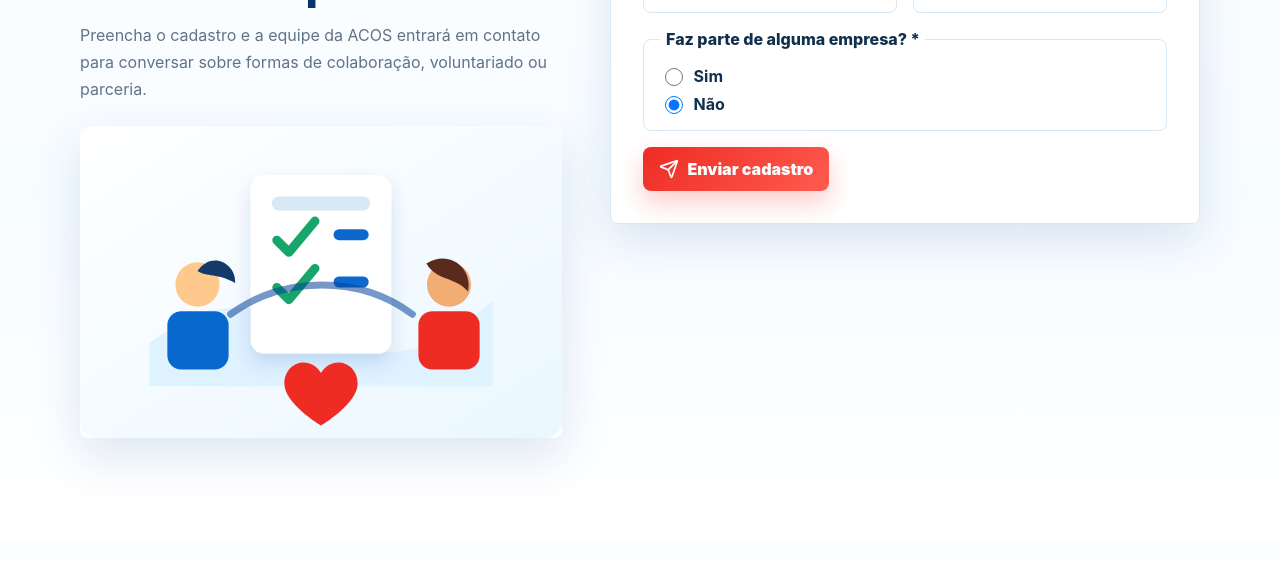
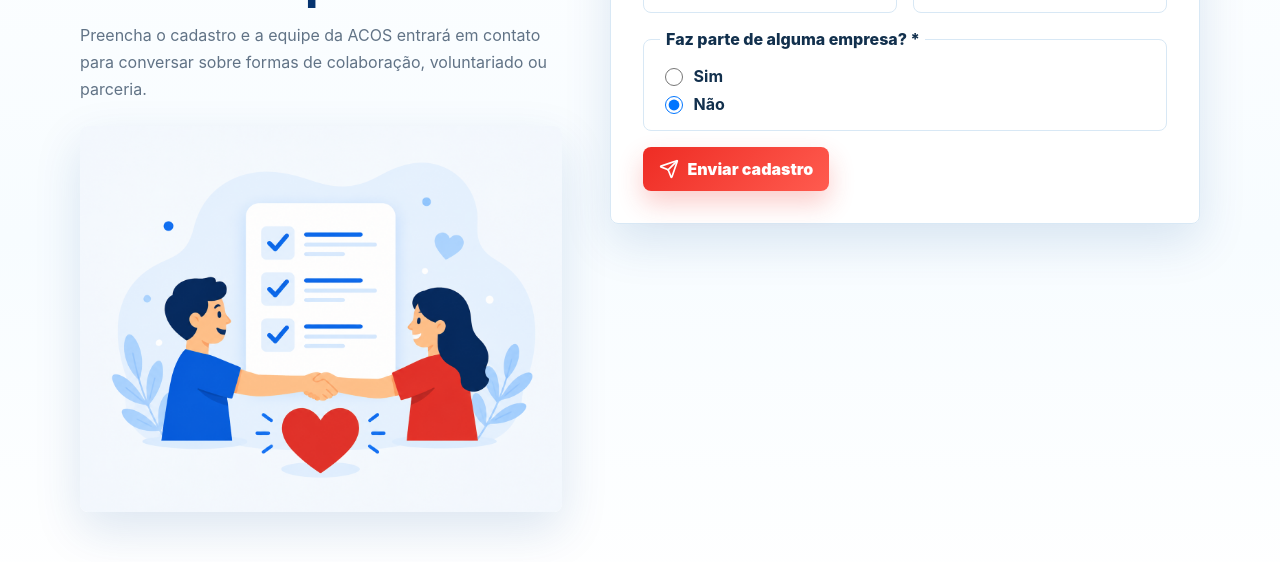
Before and after one commit to wiber120-cmd/arcos-site, a React (Vite) app: page / in a window 1280 px wide. Shown: the part 4920-5482 px from the top of the page. Built offline with nearby package versions, Linux system fonts and the light colour scheme; no server answers.

Commit message:
troca de imagem 04

```diff
--- a/src/main.jsx
+++ b/src/main.jsx
@@ -453,7 +453,7 @@ function CollaboratorForm() {
             Preencha o cadastro e a equipe da ACOS entrará em contato para
             conversar sobre formas de colaboração, voluntariado ou parceria.
           </p>
-          <img src="/images/voluntariado.svg" alt="Ilustração de voluntariado organizado" />
+          <img src="/images/04.png" alt="Ilustração de voluntariado organizado" />
         </div>
 
         <form className="collaborator-form" onSubmit={handleSubmit}>
```
Also changed, not shown: public/images/04.png (added).
